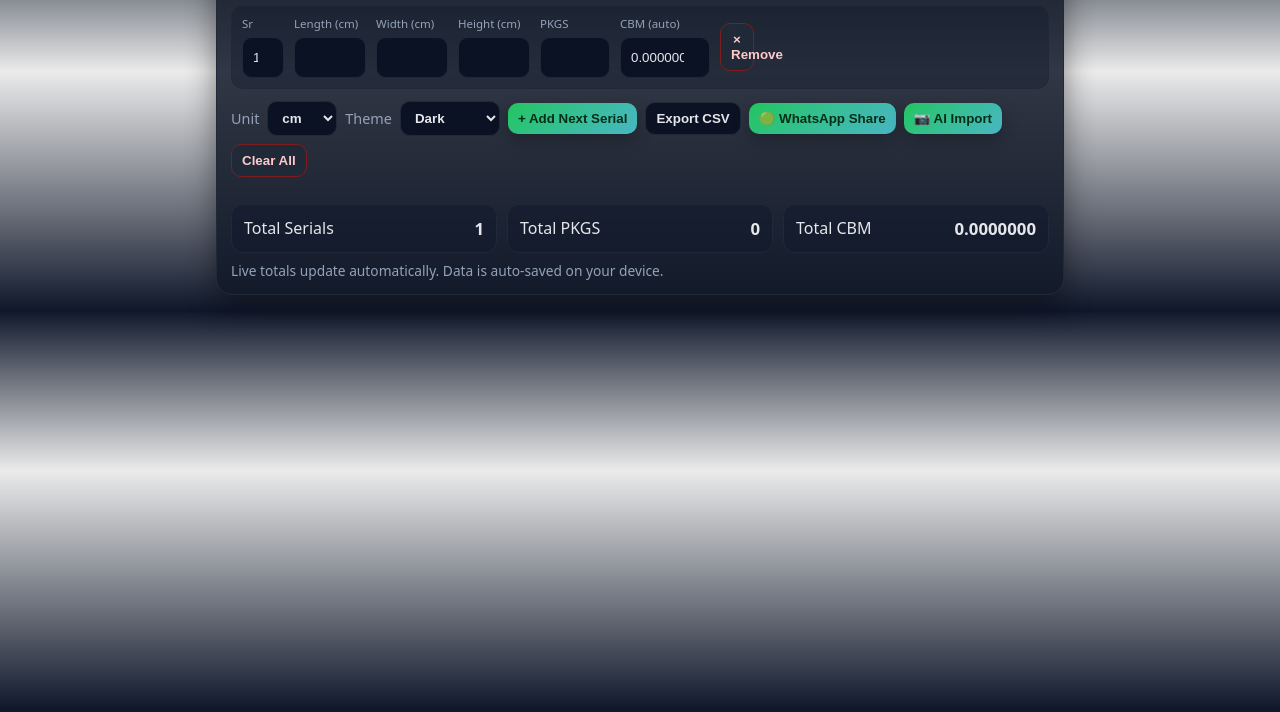
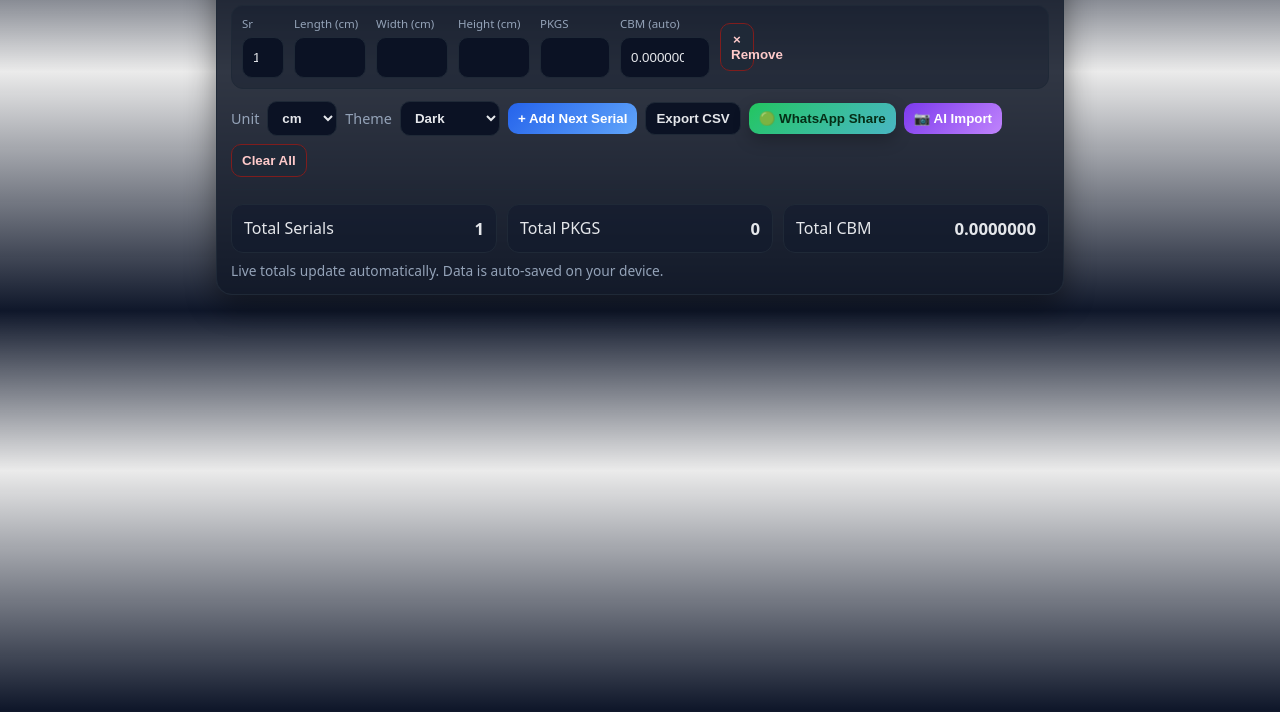
Before and after one commit to alankaarkadu-007/cbm-calculator, a plain HTML site: page index.html in a window 1280 px wide. Shown: the part 88-800 px from the top of the page. Drawn offline with Linux system fonts and the light colour scheme.

Commit message:
Update index.html

```diff
--- a/index.html
+++ b/index.html
@@ -69,6 +69,17 @@
       background: linear-gradient(135deg, var(--accent), color-mix(in oklab, var(--accent-2) 60%, var(--accent)));
       border: none; color: #052e16; box-shadow: 0 6px 16px rgba(0,0,0,.25);
     }
+    .btn.add {
+  background: linear-gradient(135deg,#2563eb,#60a5fa);
+  border:none;
+  color:white;
+}
+
+.btn.ai {
+  background: linear-gradient(135deg,#7c3aed,#c084fc);
+  border:none;
+  color:white;
+}
     .btn.ghost { background: var(--input); }
     .btn.danger { background: #1f2937; color: #fecaca; border: 1px solid #7f1d1d; }
     .btn:focus, select:focus { box-shadow: 0 0 0 4px color-mix(in oklab, var(--accent-2) 25%, transparent); }
@@ -138,12 +149,14 @@
           <option value="amoled">AMOLED</option>
         </select>
 
-        <button class="btn primary" id="addRowBtn">+ Add Next Serial</button>
+        <button class="btn add" id="addRowBtn">
+  + Add Next Serial
+</button>
         <button class="btn ghost" id="exportBtn">Export CSV</button>
         <button class="btn primary" id="waBtn">🟢 WhatsApp Share</button>
 
-<button class="btn primary" id="aiBtn">
-📷 AI Import
+<button class="btn ai" id="aiBtn">
+  📷 AI Import
 </button>
 
 <input
```
